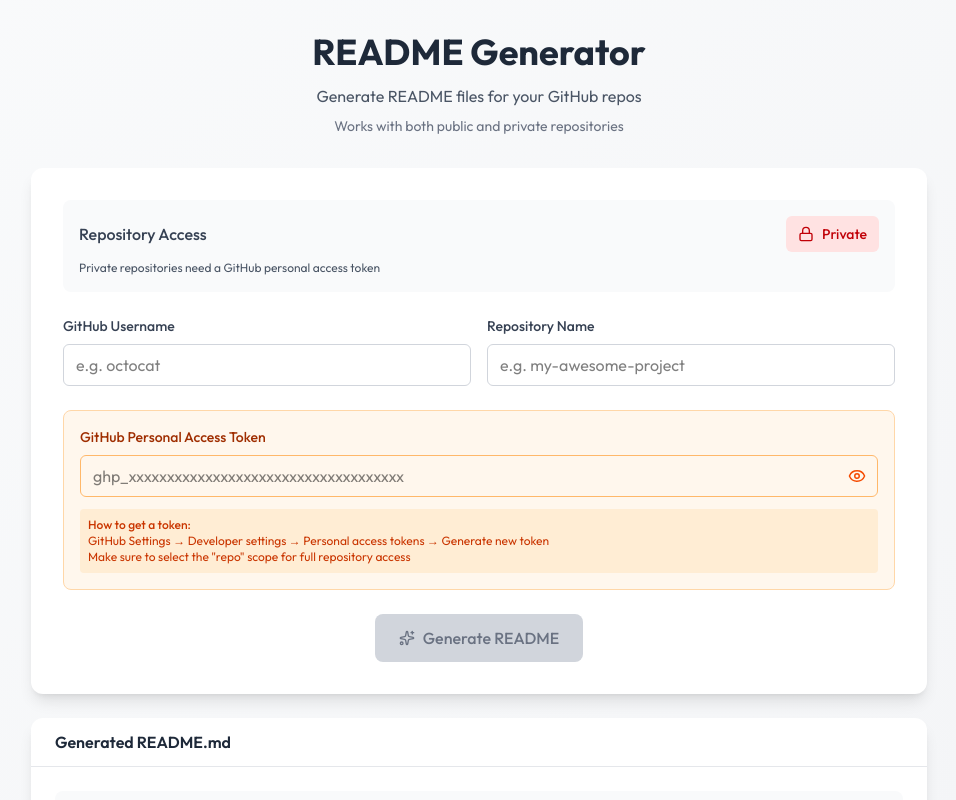
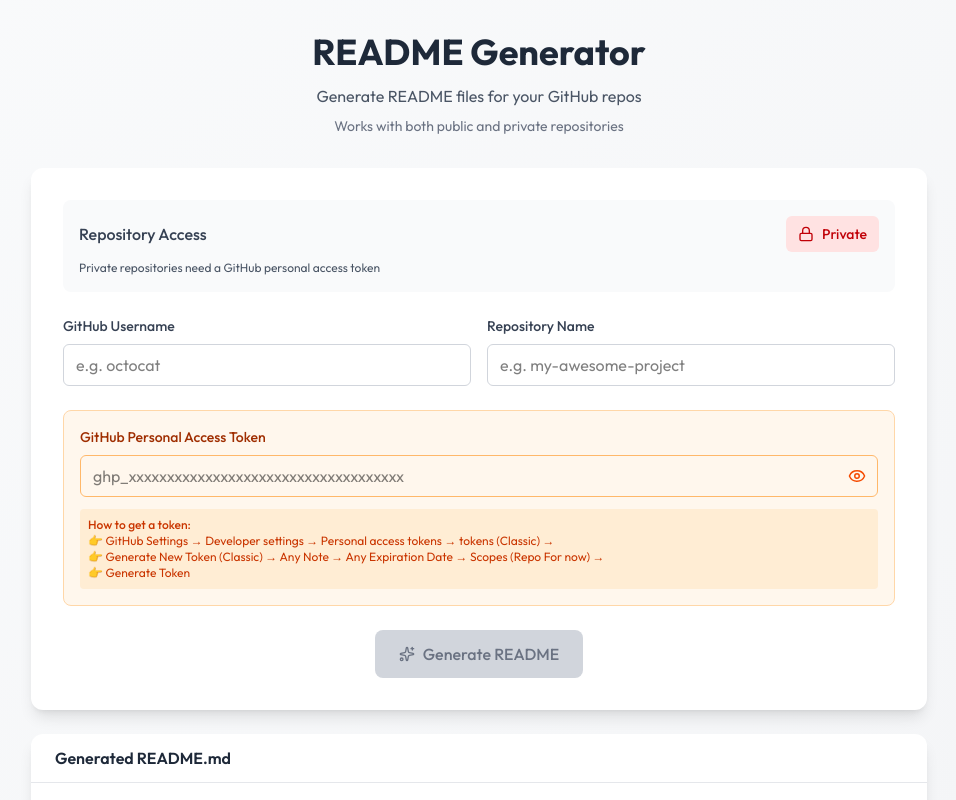
Before and after one commit to helo-ayush/advancedRepoReadmeGenerator, a React (Vite) app: page / in a window 1280 px wide. Both pictures are taken after a click on the button "Public". Shown: the top 800 px of the page, without its empty margins (161-1117 px from the left). Built offline with nearby package versions, Linux system fonts and the light colour scheme.

Commit message:
Update App.jsx

```diff
--- a/src/App.jsx
+++ b/src/App.jsx
@@ -198,7 +198,7 @@ export default function ReadmeGenerator() {
               <span className="font-medium text-gray-700">Repository Access</span>
               <button
                 onClick={() => setPrivateRepo(!privateRepo)}
-                className={`flex items-center gap-2 px-3 py-2 rounded-md font-medium text-sm transition-colors ${
+                className={`flex cursor-pointer items-center gap-2 px-3 py-2 rounded-md font-medium text-sm transition-colors ${
                   privateRepo
                     ? 'bg-red-100 text-red-700 hover:bg-red-150'
                     : 'bg-green-100 text-green-700 hover:bg-green-150'
@@ -269,8 +269,9 @@ export default function ReadmeGenerator() {
               </div>
               <div className="text-xs text-orange-700 bg-orange-100 p-2 rounded">
                 <p className="font-medium">How to get a token:</p>
-                <p>GitHub Settings → Developer settings → Personal access tokens → Generate new token</p>
-                <p>Make sure to select the "repo" scope for full repository access</p>
+                <p>👉 GitHub Settings → Developer settings → Personal access tokens → tokens (Classic) → </p>
+                <p>👉 Generate New Token (Classic) → Any Note → Any Expiration Date → Scopes (Repo For now) → </p>
+                <p>👉 Generate Token</p>
               </div>
             </div>
           )}
```
